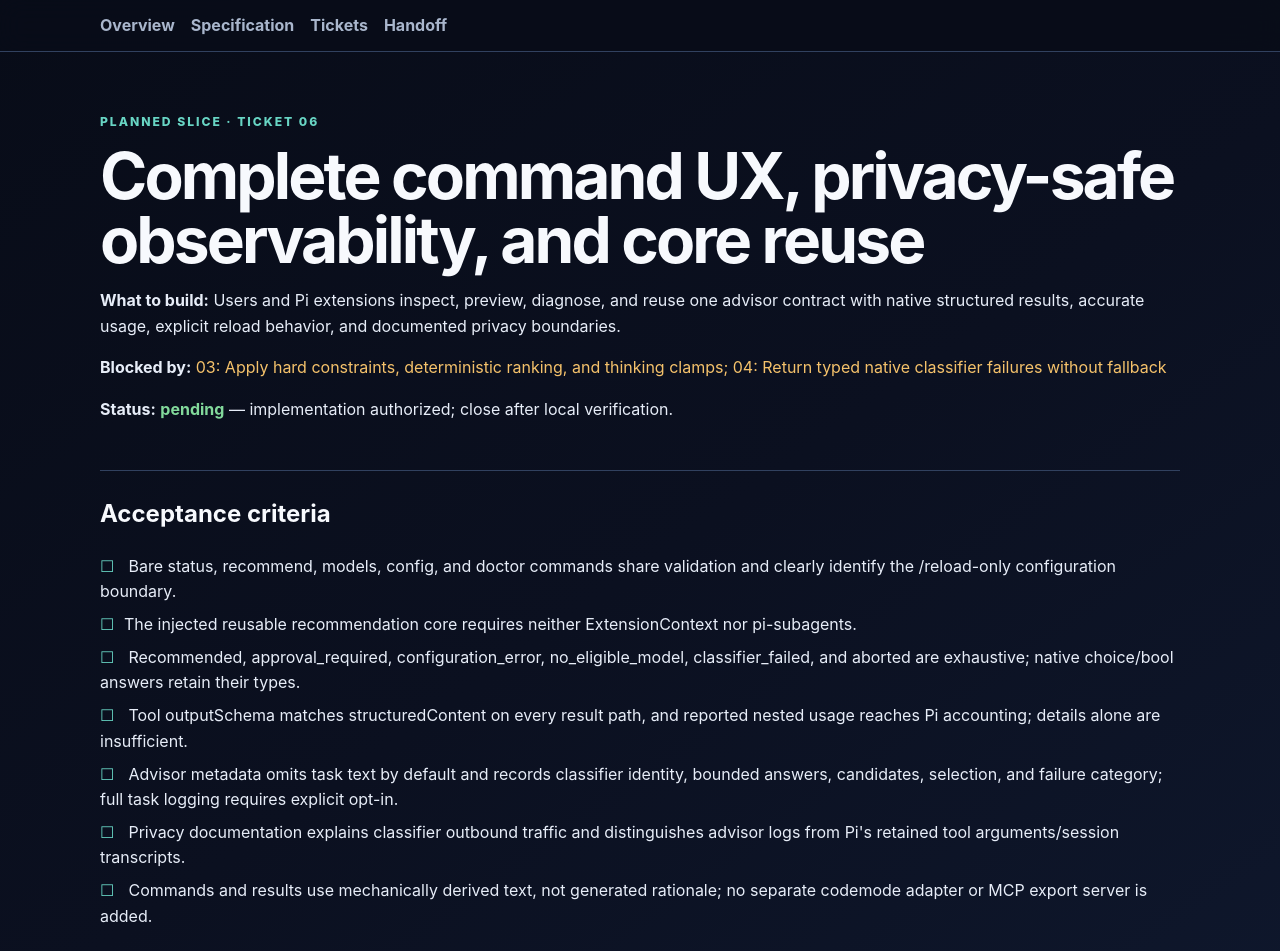
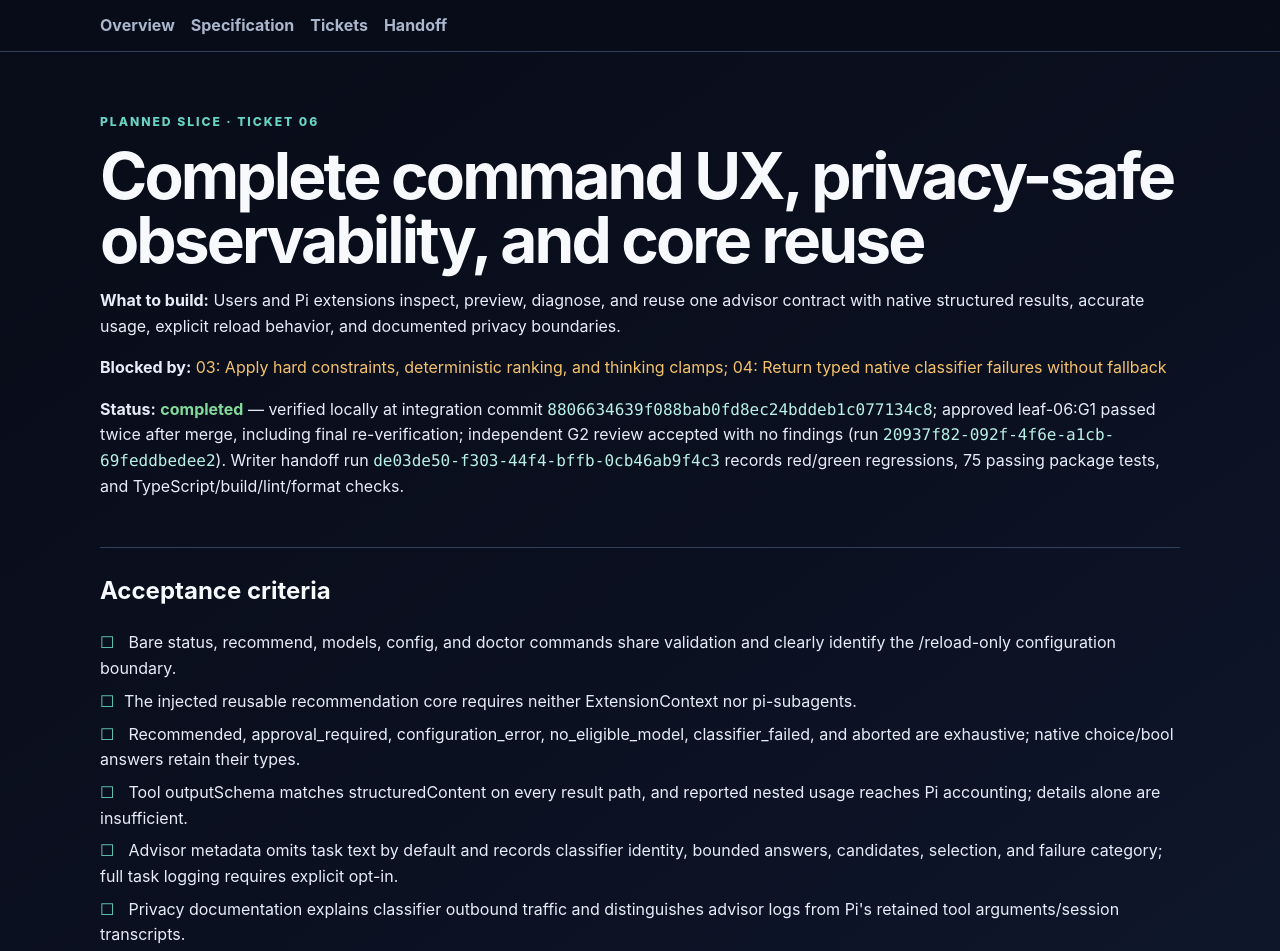
Before and after one commit to schultzp2020/pi-extensions, a website: page docs/tickets/06-commands-observability-reuse.html in a window 1280 px wide. Shown: the top 951 px of the page. Drawn offline with Linux system fonts and the light colour scheme.

Commit message:
docs(pi-model-advisor): record ticket 06 completion

```diff
--- a/docs/tickets/06-commands-observability-reuse.html
+++ b/docs/tickets/06-commands-observability-reuse.html
@@ -280,8 +280,12 @@
         >
       </p>
       <p>
-        <strong>Status:</strong> <span class="status">pending</span> — implementation authorized; close after local
-        verification.
+        <strong>Status:</strong> <span class="status">completed</span> — verified locally at integration commit
+        <code>8806634639f088bab0fd8ec24bddeb1c077134c8</code>; approved leaf-06:G1 passed twice after merge, including
+        final re-verification; independent G2 review accepted with no findings (run
+        <code>20937f82-092f-4f6e-a1cb-69feddbedee2</code>). Writer handoff run
+        <code>de03de50-f303-44f4-bffb-0cb46ab9f4c3</code> records red/green regressions, 75 passing package tests, and
+        TypeScript/build/lint/format checks.
       </p>
       <h2>Acceptance criteria</h2>
       <ul class="checklist">
```
Also changed, not shown: docs/pi-model-advisor-tickets.html (+8 -1 lines).
